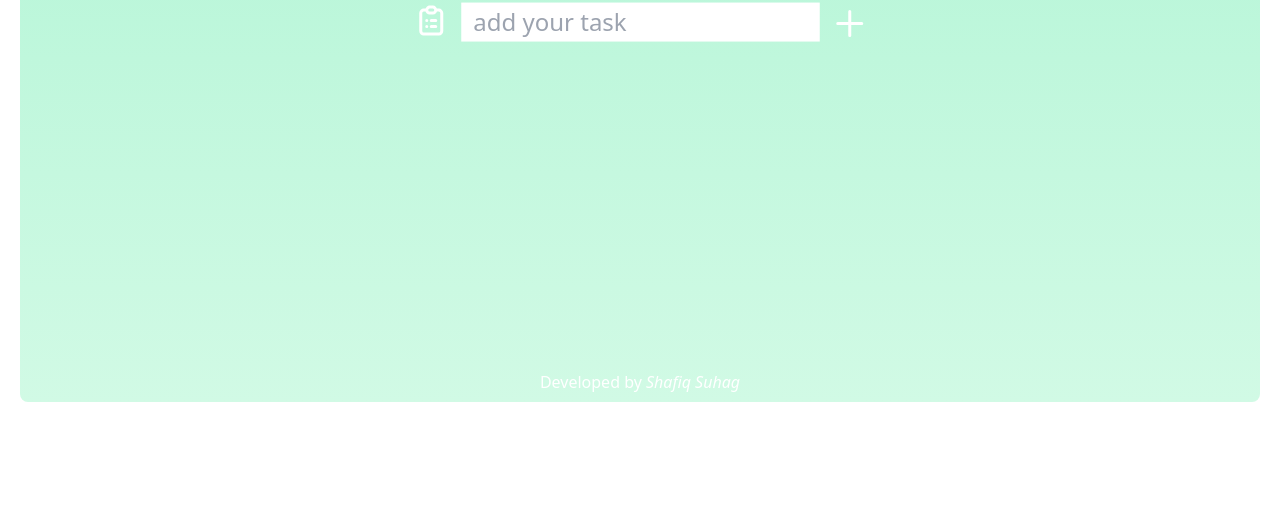
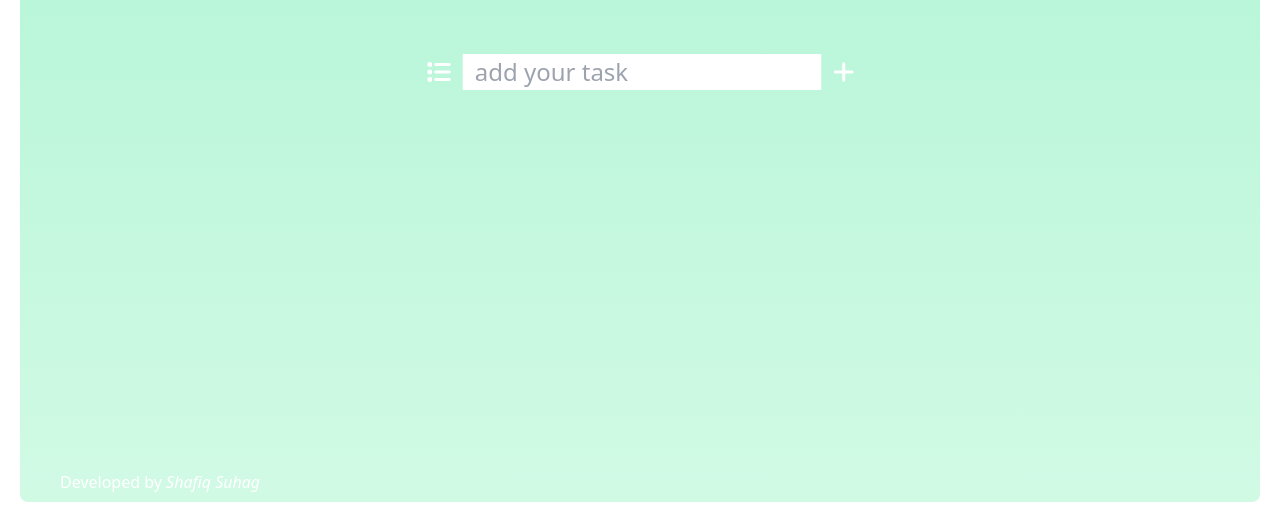
Before and after one commit to ShafiqSuhag/task-manager-tailwind-js, a plain HTML site: page index.html in a window 1280 px wide. Shown: the part 418-940 px from the top of the page. Before the commit the page ends 840 px from the top, so only its background shows below. Drawn offline with nearby package versions, Linux system fonts and the light colour scheme.

Commit message:
style update

```diff
--- a/index.html
+++ b/index.html
@@ -19,23 +19,24 @@
     <main class="min-h-screen h-full flex">
 
     <!-- <main class="h-screen lg:flex justify-center items-center"> -->
-        <div class="relative min-h-screen h-full w-full m-5 bg-gradient-to-b from-green-200  to-green-100 rounded-lg py-5 px-10 lg:flex lg:justify-center lg:items-center lg:flex-col">
+        <div class="relative min-h-screen h-full w-full m-5 bg-gradient-to-b from-green-200  to-green-100 rounded-lg py-5 px-10 ">
             <div class="logo lg:text-2xl bg-white block lg:inline-block py-1 mb-3 lg:px-5 lg:py-2 rounded-lg cursor-pointer text-center ">
                 <!-- logo lg:text-2xl bg-white block px-2 py-1 mb-3 rounded-lg cursor-pointer text-center -->
                 TASK MANAGER
             </div>
+            <div class="min-h-screen h-full lg:flex lg:justify-center lg:items-center lg:flex-col">
+            <!-- container  -->
                 <div class="list-container lg:h-full flex flex-col lg:justify-center lg:items-center ">
                     <!-- new input  -->
-                <div class="flex lg:transform lg:scale-150">
-                    <svg xmlns="http://www.w3.org/2000/svg" class="inline-block h-6 w-6" fill="none" viewBox="0 0 24 24" stroke="white">
-                        <path stroke-linecap="round" stroke-linejoin="round" stroke-width="2" d="M9 5H7a2 2 0 00-2 2v12a2 2 0 002 2h10a2 2 0 002-2V7a2 2 0 00-2-2h-2M9 5a2 2 0 002 2h2a2 2 0 002-2M9 5a2 2 0 012-2h2a2 2 0 012 2m-3 7h3m-3 4h3m-6-4h.01M9 16h.01" />
-                      </svg>
+                    <div class="flex lg:transform lg:scale-150 items-center">
+                        <i class="fas fa-list text-white"></i>
                         <input id="input-task" placeholder="add your task" type="text"
                         class="focus:outline-none focus:ring focus:ring-green-400 pl-2 mx-2">
                         <button id="btn-task-add">
-                        <svg xmlns="http://www.w3.org/2000/svg" class=" inline-block  h-6 w-6 transform hover:-rotate-90 rotate-180 transition duration-500 ease-in-out hover:shadow-md" fill="none" viewBox="0 0 24 24" stroke="white">
+                            <i class="fas fa-plus transform hover:-rotate-90 rotate-180 transition duration-500 ease-in-out hover:shadow-md text-white"></i>
+                            <!-- <svg xmlns="http://www.w3.org/2000/svg" class=" inline-block  h-6 w-6 transform hover:-rotate-90 rotate-180 transition duration-500 ease-in-out hover:shadow-md" fill="none" viewBox="0 0 24 24" stroke="white">
                                 <path stroke-linecap="round" stroke-linejoin="round" stroke-width="2" d="M12 4v16m8-8H4" />
-                          </svg>
+                            </svg> -->
                         </button>
 
                     </div>
@@ -53,6 +54,8 @@
                     </ul>
                     <!-- task list ./ -->
                 </div>
+            </div>
+
 
 
             <footer class="bottom-0 absolute block">
```
Lines whose indentation alone changed are shown as unchanged.
